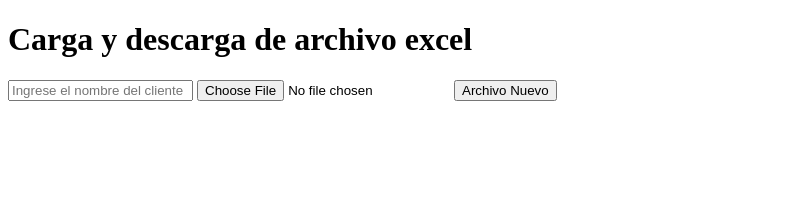
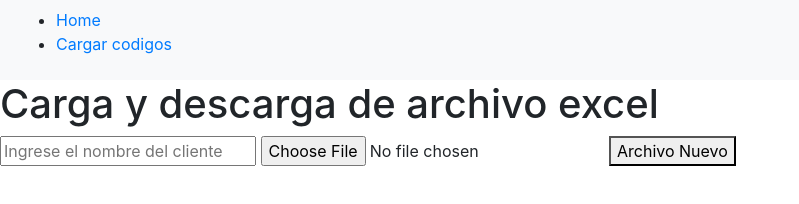
Before and after one commit to ro-fer/Guarida, a plain HTML site: page index.html in a window 1280 px wide. Shown: the whole page, without its empty margins (0-799 px from the left). Drawn offline with nearby package versions, Linux system fonts and the light colour scheme.

Commit message:
index.html

```diff
--- a/index.html
+++ b/index.html
@@ -3,10 +3,23 @@
 <head>
     <meta charset="UTF-8">
     <meta name="viewport" content="width=device-width, initial-scale=1.0">
+    <link rel="stylesheet" href="https://cdn.jsdelivr.net/npm/bootstrap@4.0.0/dist/css/bootstrap.min.css">
     <title>Armado de Archivo - Guarida</title>
     <script src="https://cdnjs.cloudflare.com/ajax/libs/xlsx/0.18.5/xlsx.full.min.js"></script>
 </head>
 <body>
+    <nav class="navbar navbar-expand-lg navbar-light bg-light">
+        <div>
+            <ul>
+                <li>
+                    <a href="#"> Home </a>
+                </li>
+                <li>
+                    <a href="#">Cargar codigos</a>
+                </li>
+            </ul>
+        </div>
+    </nav>
     <h1>Carga y descarga de archivo excel</h1>
     <input type="text" id="clientName" placeholder="Ingrese el nombre del cliente" />
     <input type="file" id="fileInput" />
```
